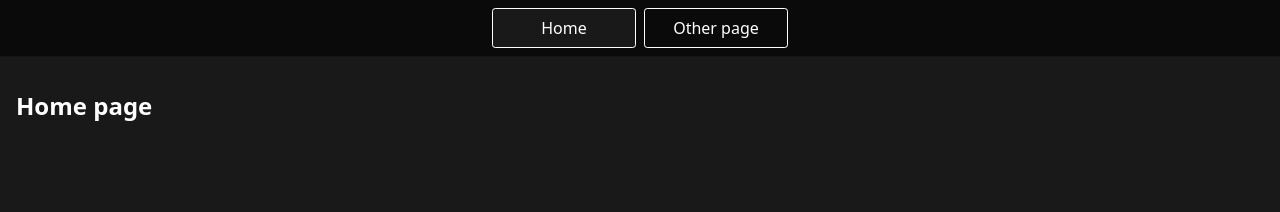
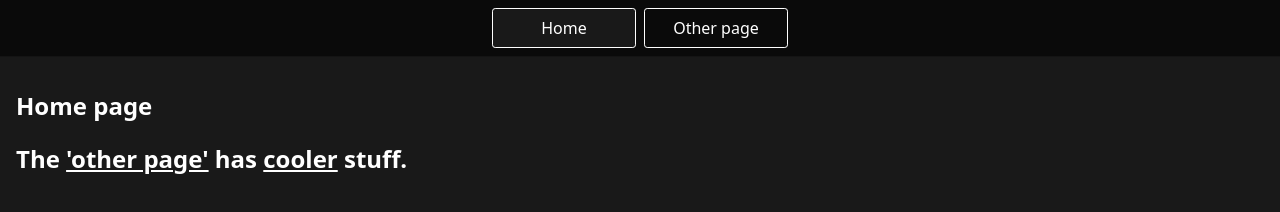
Before and after one commit to oshyfraz/ThePortal, a website: page index.html in a window 1280 px wide. Drawn offline with Linux system fonts and the light colour scheme.

Commit message:
Update index.html to direct people

```diff
--- a/index.html
+++ b/index.html
@@ -14,6 +14,7 @@
     </nav>
     <main>
       <h1>Home page</h1>
+      <h2>The <u>'other page'</u> has <strong><u>cooler</u></strong> stuff.</h2>
     </main>
   </body>
 </html>
```
